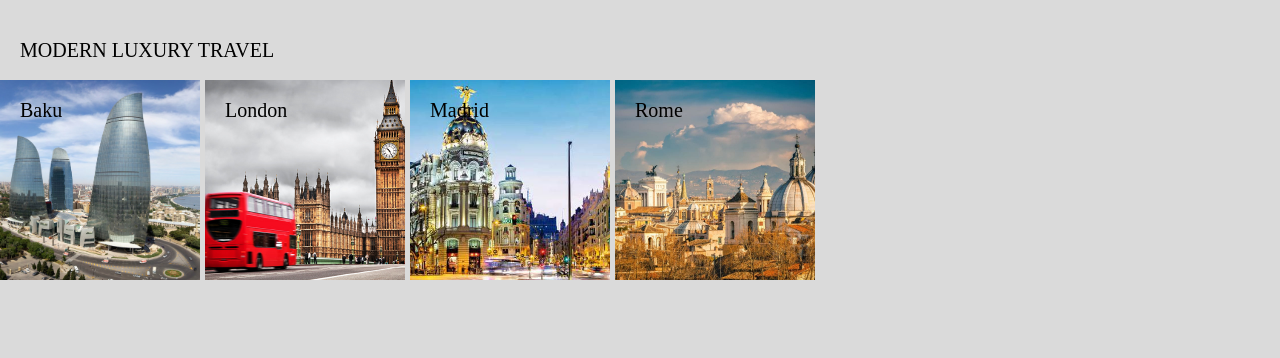
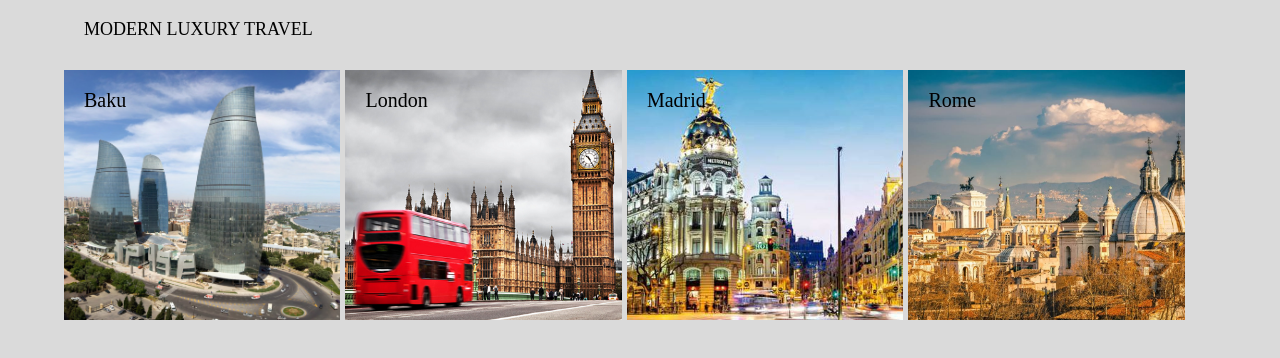
Before and after one commit to sonialiou/11-css-media-queries, a plain HTML site: page index.html in a window 1280 px wide. Drawn offline with Linux system fonts and the light colour scheme.

Commit message:
Add updated checkpoint

```diff
--- a/css/style.css
+++ b/css/style.css
@@ -6,38 +6,23 @@ body {
   background-color: #dadada;
   font-size: 20px;
 }
-h1 {
-  margin-top:20px;
-  margin-left: 20px;
-}
-.container {
-  margin: 20px auto;
-  width 90%;
-}
 
 #header {
   text-transform: uppercase;
-  margin: 0 auto;
+  font-size: 18px;
+}
+
+.container {
+  margin-left:5%;
+  margin-right: 5%;
+}
+
+h1 {
   padding:20px;
-  padding-top: 20px;
+  padding: 20px;
 }
 
 
-@media screen and (min-width:575px) {
-  div {
-    width:200px;
-    height:200px;
-    display: inline-block;
-  }
-}
-
-@media screen and (min-width: 991px) {
-  div {
-    width: 200px;
-    height: 200px;
-    display: inline-block;
-  }
-}
 
 .preview#baku{
   background-image: url("/images/baku.jpg");
@@ -66,3 +51,23 @@ h1 {
   background-position: center;
   background-size: cover;
 }
+
+.preview {
+  height: 200px;
+  width:100%;
+  margin-top: 1%;
+  display: inline-block;
+}
+
+/* tablet */@media screen and (min-width: 575px) {
+  .preview {
+    width: 45%;
+}
+
+/* laptops */
+
+@media screen and (min-width: 991px) {
+  .preview {
+    width: 24%;
+    height:250px;
+  }
```
